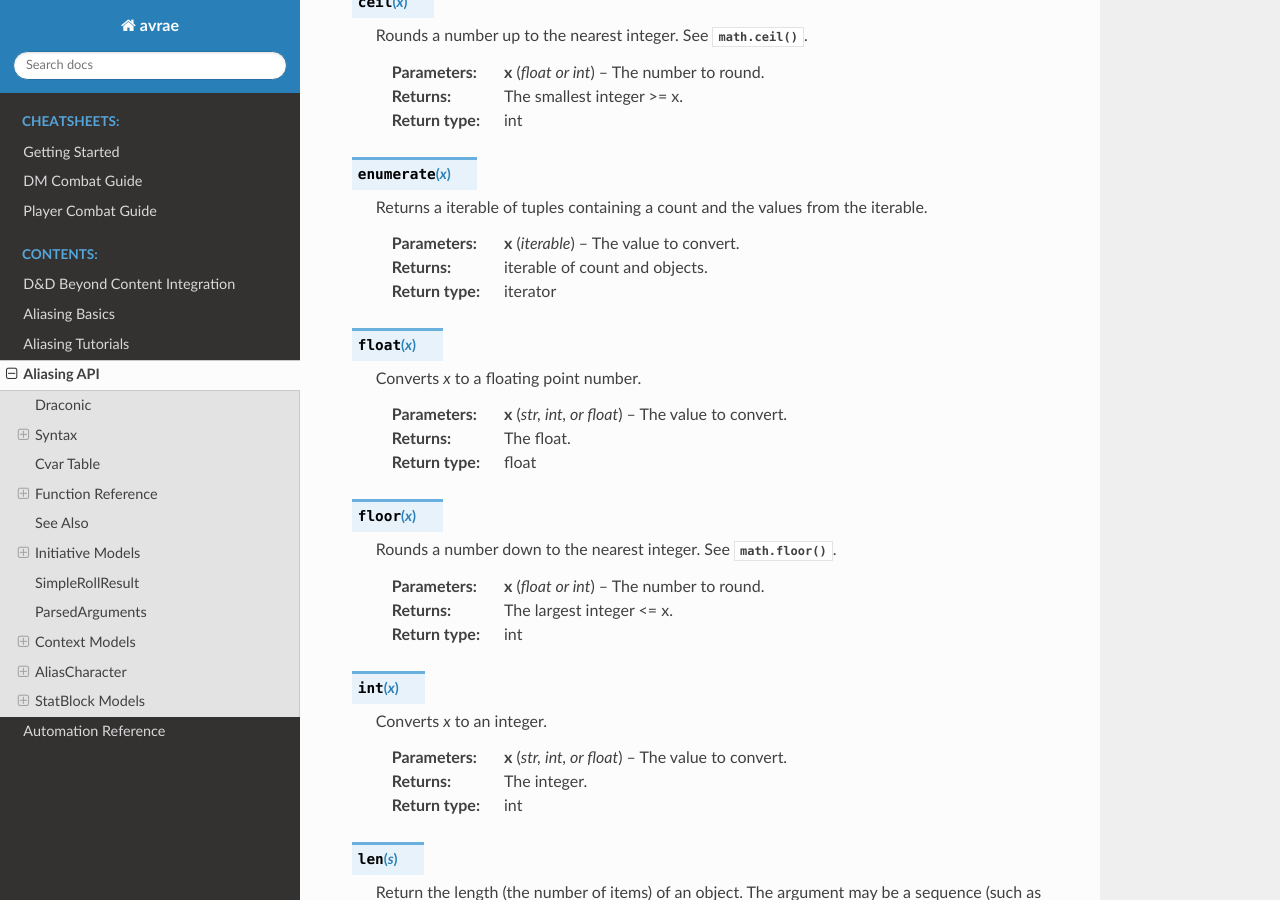
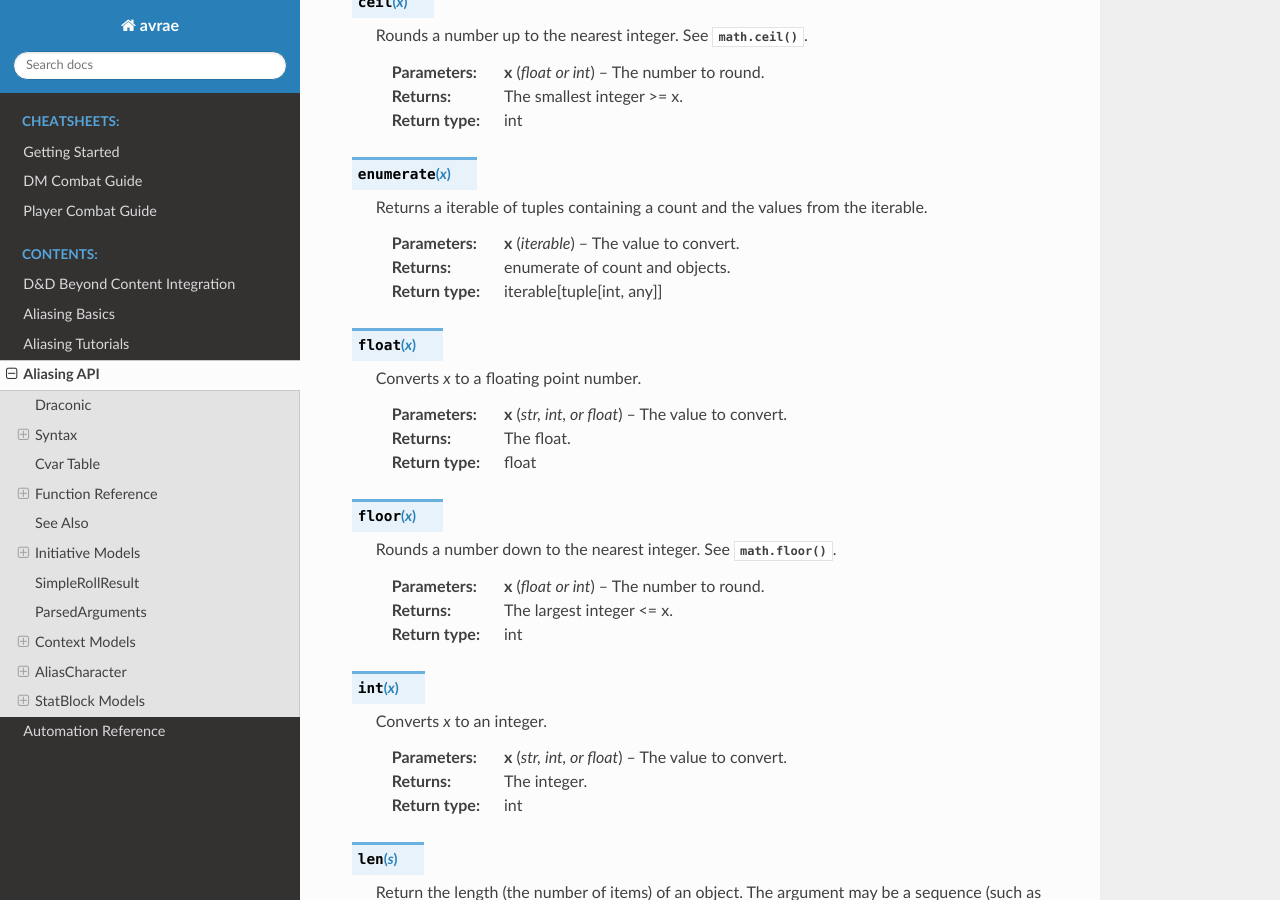
Before and after one commit to avrae/avrae, a Sphinx documentation site: the page built from docs/aliasing/api.rst, in a window 1280 px wide and 900 px high, scrolled down 5542 px. Built offline with Sphinx 7.4.7 and the Read the Docs theme 2.0.0, drawn with Linux system fonts in a browser that asks for light colours.

Commit message:
Change doc return type

```diff
--- a/docs/aliasing/api.rst
+++ b/docs/aliasing/api.rst
@@ -232,8 +232,8 @@ Python Builtins
 
     :param x: The value to convert.
     :type x: iterable
-    :return: iterable of count and objects.
-    :rtype: iterator
+    :return: enumerate of count and objects.
+    :rtype: iterable[tuple[int, any]]
 
 .. function:: float(x)
 
```
